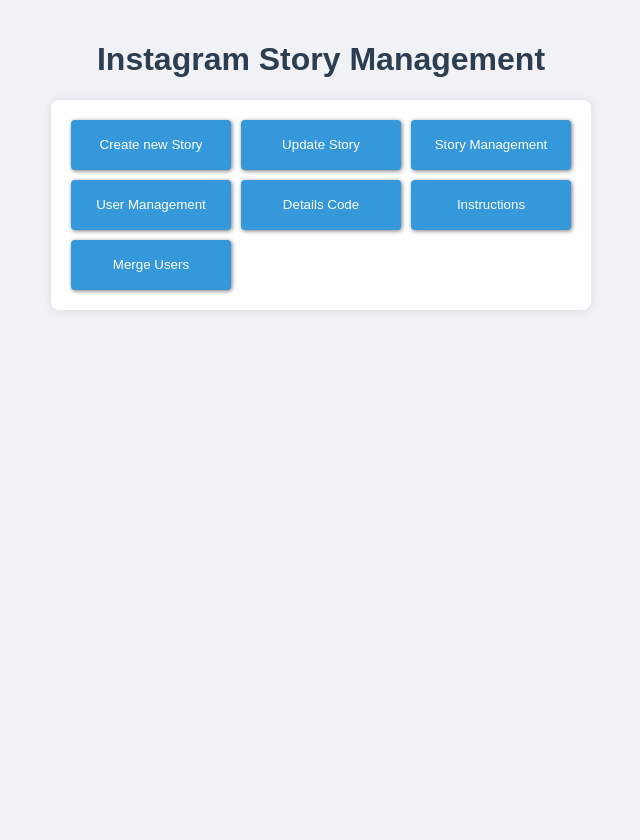
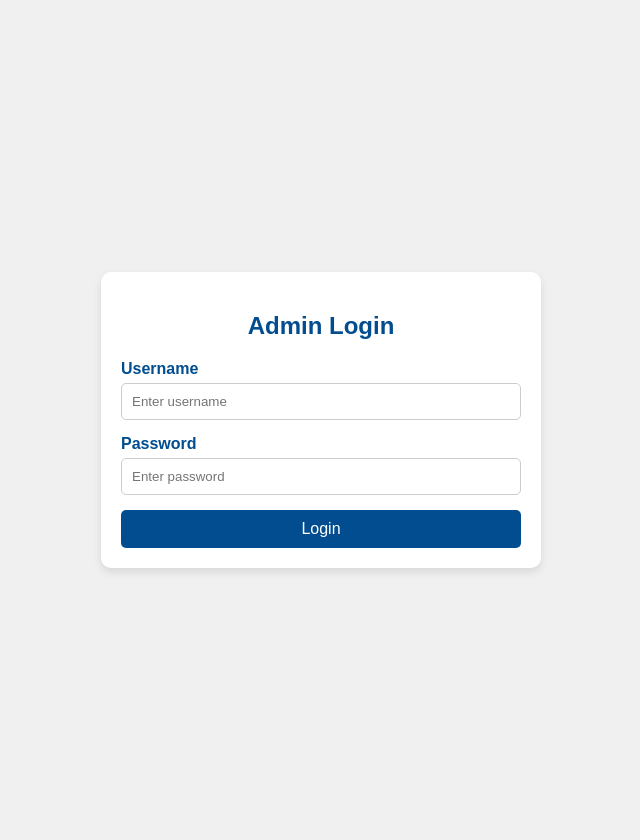
Before and after one commit to mrabhin03/Instagram-Stories-ViewersDetails-Using-PHP, a PHP site: page /Login/index.php in a window 1280 px wide. Shown: the whole page, without its empty margins (319-959 px from the left). Before the commit the page ends 310 px from the top, so only its background shows below. Run offline with PHP 8.4, Linux system fonts and the light colour scheme; data that the repository does not hold is empty.

Commit message:
Login Added

```diff
--- a/CommonFiles/session.php
+++ b/CommonFiles/session.php
@@ -3,4 +3,7 @@
 if (session_status() == PHP_SESSION_NONE) {
     session_start();
 }
+if(!isset($_SESSION['UserName'])){
+    header('location:Login');
+}
 ?>
--- /dev/null
+++ b/Login/Loginstyle.css
@@ -0,0 +1,77 @@
+/* General Styles */
+body {
+  font-family: Arial, sans-serif;
+  display: flex;
+  justify-content: center;
+  align-items: center;
+  height: 100vh;
+  margin: 0;
+  background-color: #f0f0f0;
+  padding: 20px;
+  overflow: hidden;
+}
+
+h2 {
+  color: #014d8f;
+  text-align: center;
+}
+
+.login-container {
+  background-color: #fff;
+  padding: 20px;
+  border-radius: 8px;
+  box-shadow: 0 4px 8px rgba(0, 0, 0, 0.1);
+  width: 100%;
+  max-width: 400px;
+  border-radius: 10px;
+}
+
+.input-group {
+  margin-bottom: 15px;
+}
+
+label {
+  color: #014d8f;
+  font-weight: bold;
+  margin-bottom: 5px;
+  display: block;
+}
+
+input[type="text"],
+input[type="password"] {
+  width: 100%;
+  padding: 10px;
+  border: 1px solid #ccc;
+  border-radius: 5px;
+  box-sizing: border-box;
+}
+
+.login-btn {
+  width: 100%;
+  padding: 10px;
+  background-color: #014d8f;
+  color: #fff;
+  border: none;
+  border-radius: 5px;
+  cursor: pointer;
+  font-size: 16px;
+}
+
+.login-btn:hover {
+  background-color: #013b6d;
+}
+
+/* Responsive Design */
+@media (max-width: 600px) {
+  .login-container {
+      padding: 15px;
+  }
+
+  h2 {
+      font-size: 1.5rem;
+  }
+
+  .login-btn {
+      font-size: 14px;
+  }
+}
--- /dev/null
+++ b/Login/index.php
@@ -0,0 +1,68 @@
+<?php
+
+include('../CommonFiles/Connections.php');
+session_start();
+if(isset($_SESSION['UserName'])){
+    unset($_SESSION['UserName']);
+}
+if(isset($_POST['username'])){
+    $username1=$_POST['username'];
+    $password1=$_POST['password'];
+    $password=str_replace("'","",$password1);
+    $username=str_replace("'","",$username1);
+    $checkSql="SELECT * FROM user WHERE UserName='$username'";
+    $result=$conn->query($checkSql);
+    if($result->num_rows>0){
+        $UserData=$result->fetch_assoc();
+        if (password_verify($password, $UserData['Password'])) {
+            $_SESSION['UserName']=$username;
+            header("location: ../");
+        } else {
+            $test1=explode("'", $password1);
+            $test2=explode("'", $username1);
+
+            if(count($test1)>=2||count($test2)>=2){
+                echo "<script>alert('SQL Injection Failed')</script>";
+            }
+        }
+    }
+}
+
+?>
+<!DOCTYPE html>
+<html lang="en">
+<head>
+    <meta charset="UTF-8">
+    <meta name="viewport" content="width=device-width, initial-scale=1.0">
+    <meta http-equiv="X-UA-Compatible" content="ie=edge">
+    <title>Login Page</title>
+    <link rel="stylesheet" href="Loginstyle.css">
+    <style>
+        input[type="text"],
+        input[type="password"] {
+        border: 1px solid <?php echo (isset($_POST['username']))?"red":"#ccc";?>;
+        padding-bottom: ;
+        }
+    </style>
+</head>
+<body>
+    <div class="login-container">
+        <h2>Admin Login</h2>
+        <form method="POST">
+            <div class="input-group">
+                <label for="username">Username</label>
+                <input type="text" id="username" name="username" placeholder="Enter username" value="<?php echo (isset($_POST['username']))?$_POST['username']:""; ?>" required>
+            </div>
+            <div class="input-group">
+                <label for="password">Password</label>
+                <input type="password" id="password" name="password" placeholder="Enter password" value="<?php echo (isset($_POST['password']))?$_POST['password']:""; ?>" required>
+            </div>
+            <?php
+            if(isset($_POST['username']))
+            echo "<span style='font-size:14px;color:red;'>Wrong username and password</span>";
+            ?>
+            <button type="submit" class="login-btn">Login</button>
+        </form>
+    </div>
+</body>
+</html>
--- a/index.php
+++ b/index.php
@@ -1,3 +1,6 @@
+<?php
+include('CommonFiles/session.php');
+?>
 <!DOCTYPE html>
 <html lang="en">
 <head>
```
